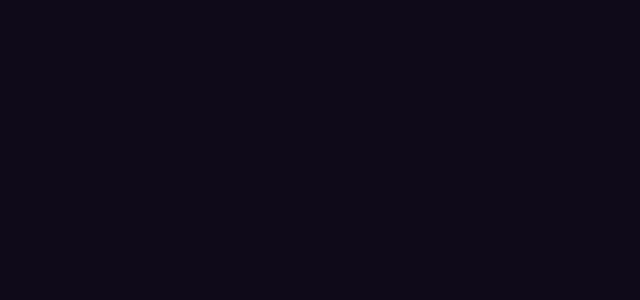
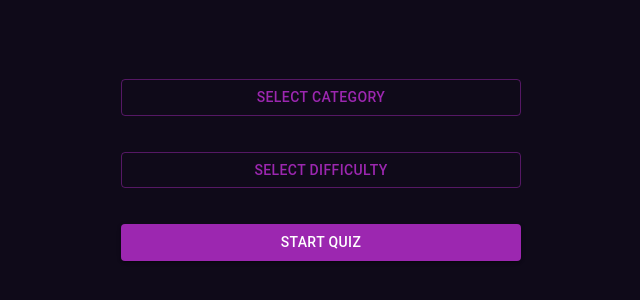
Before and after one commit to mayaeyd/Quiz-App, a React (Create React App) app: page /filter in a window 1280 px wide. Before the commit this address had no page. Shown: the part 230-530 px from the top of the page, without its empty margins (319-959 px from the left). Built offline with nearby package versions, Linux system fonts and the light colour scheme.

Commit message:
Create and style the filter page

```diff
--- a/src/App.jsx
+++ b/src/App.jsx
@@ -2,12 +2,14 @@ import "./styles/App.css";
 import { BrowserRouter, Route, Routes } from "react-router-dom";
 import WelcomePage from "./pages/WelcomePage";
 import Quiz from "./pages/Quiz";
+import FilterQuiz from "./pages/FilterQuiz";
 
 function App() {
   return(
     <BrowserRouter>
       <Routes>
         <Route path="/" element= {<WelcomePage/>} />
+        <Route path="/filter" element={<FilterQuiz />}/>
         <Route path="/quiz" element= {<Quiz />} />
       </Routes>
     </BrowserRouter>
--- a/src/pages/FilterQuiz/index.jsx
+++ b/src/pages/FilterQuiz/index.jsx
@@ -1,13 +1,38 @@
-import React from 'react'
-import { useDispatch } from 'react-redux'
+import {
+  Button,
+  Menu,
+  MenuItem,
+} from "@mui/material";
+import React from "react";
+import { useDispatch } from "react-redux";
 
-const index = () => {
-    const dispatch = useDispatch();
+const FilterQuiz = () => {
+  const dispatch = useDispatch();
   return (
-    <div>
+    <div style={{ maxWidth: '400px', margin: 'auto', padding: '16px' }}>
+      <Button fullWidth variant="outlined" color="secondary">
+        Select Category
+      </Button>
+      <Menu>
+        <MenuItem>Category 1</MenuItem>
+        <MenuItem>Category 2</MenuItem>
+        <MenuItem>Category 3</MenuItem>
+      </Menu>
 
+      <Button fullWidth variant="outlined" style={{ marginTop: '16px' }} color="secondary">
+        Select Difficulty
+      </Button>
+      <Menu>
+        <MenuItem>Easy</MenuItem>
+        <MenuItem>Medium</MenuItem>
+        <MenuItem>Hard</MenuItem>
+      </Menu>
+
+      <Button fullWidth variant="contained" color="secondary" style={{ marginTop: '16px' }}>
+        Start Quiz
+      </Button>
     </div>
-  )
-}
+  );
+};
 
-export default index
+export default FilterQuiz;
--- a/src/pages/WelcomePage/index.jsx
+++ b/src/pages/WelcomePage/index.jsx
@@ -11,7 +11,7 @@ const WelcomePage = () => {
       <OnBoarding />
       <Button
         variant="contained"
-        onClick={() => navigate("/quiz")}
+        onClick={() => navigate("/filter")}
         size="large"
         color="secondary"
       >
```
